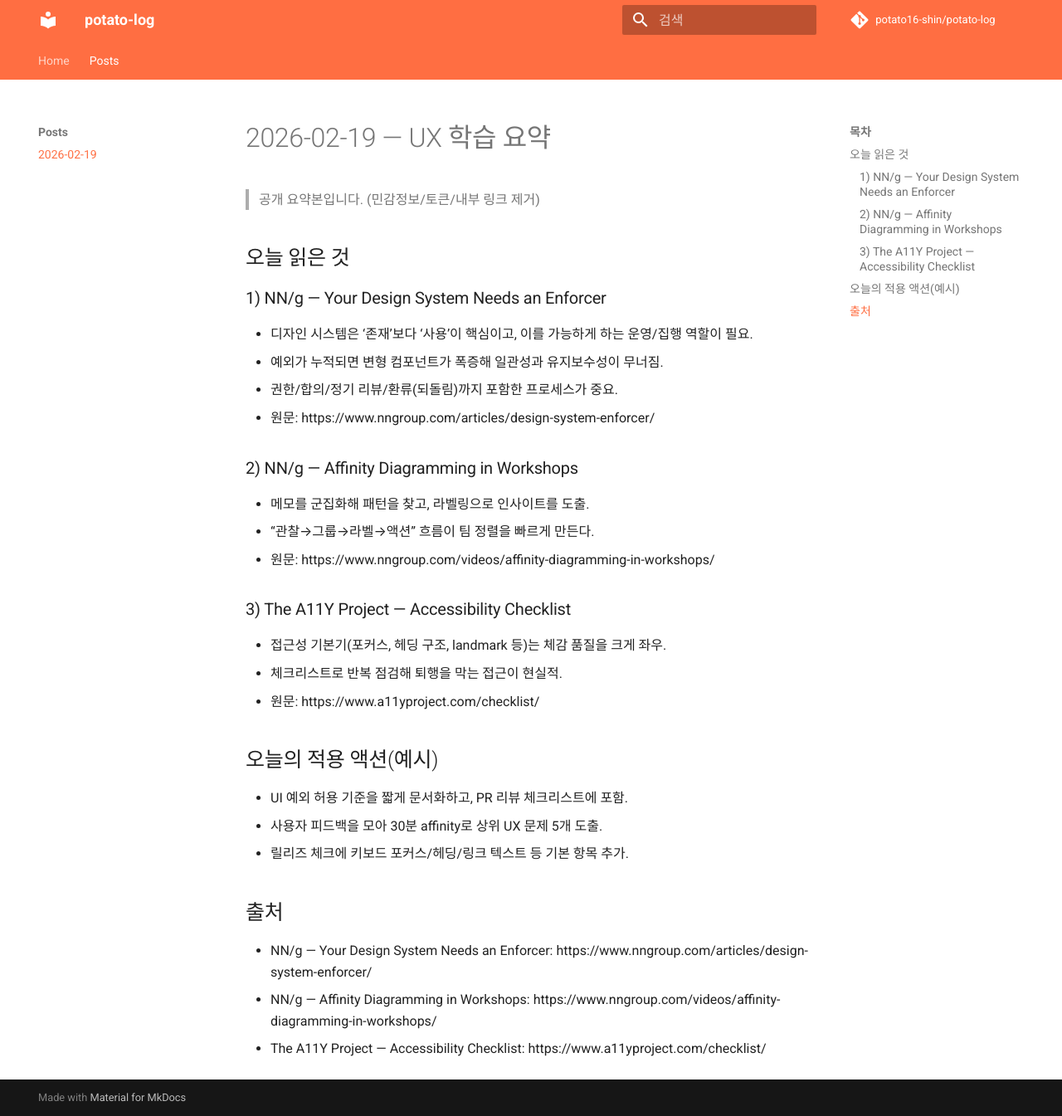
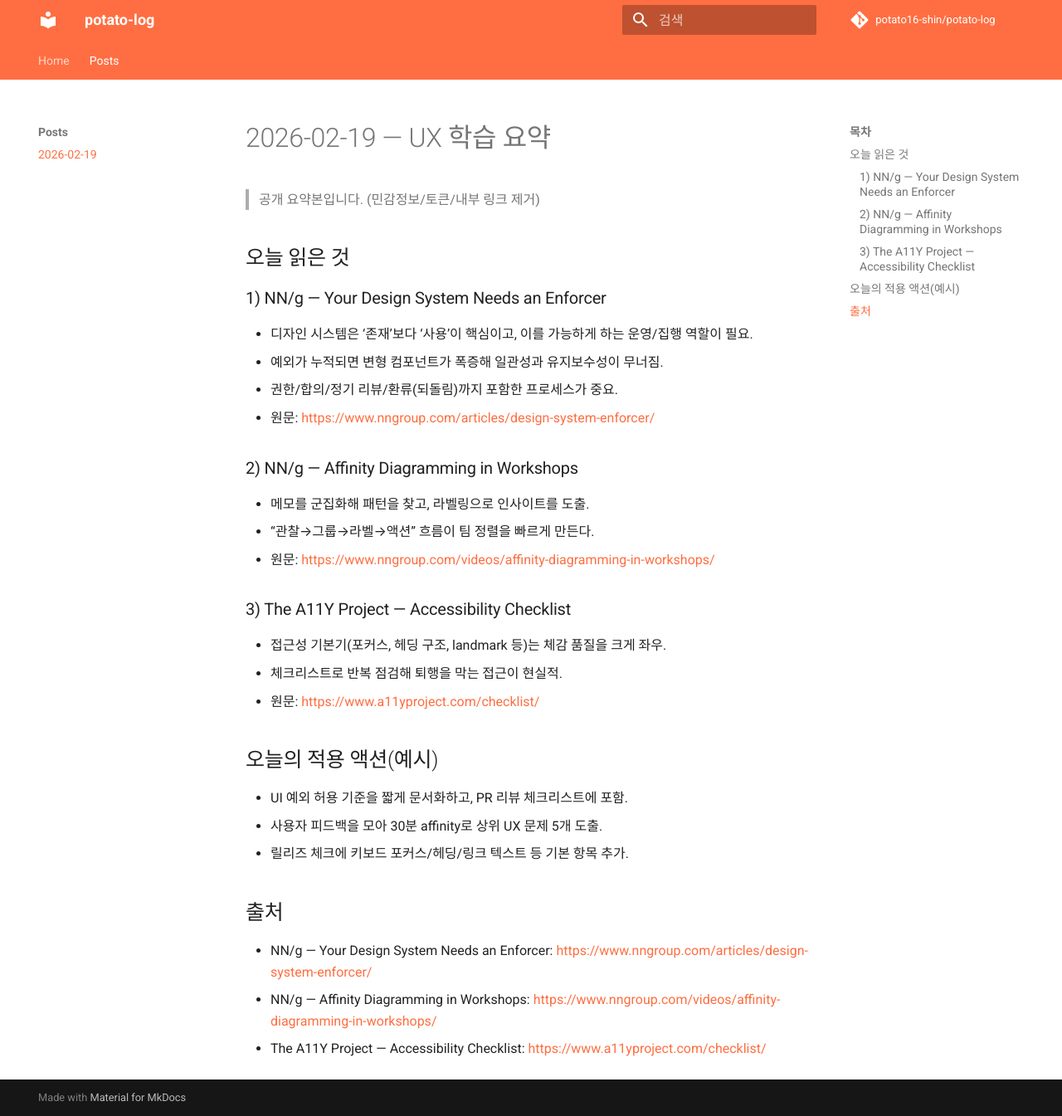
Before and after one commit to potato16-shin/potato-log, an MkDocs documentation site: the page built from docs/posts/2026-02-19.md, in a window 1280 px wide and 1345 px high. Shown: the whole window at 83% size. Built offline with MkDocs 1.6.1 and Material for MkDocs 9.7.7, drawn with Linux system fonts in a browser that asks for light colours; comment, search, counter and statistics services are not loaded.

Commit message:
Fix: make source URLs clickable

```diff
--- a/docs/posts/2026-02-19.md
+++ b/docs/posts/2026-02-19.md
@@ -8,17 +8,17 @@
 - 디자인 시스템은 ‘존재’보다 ‘사용’이 핵심이고, 이를 가능하게 하는 운영/집행 역할이 필요.
 - 예외가 누적되면 변형 컴포넌트가 폭증해 일관성과 유지보수성이 무너짐.
 - 권한/합의/정기 리뷰/환류(되돌림)까지 포함한 프로세스가 중요.
-- 원문: https://www.nngroup.com/articles/design-system-enforcer/
+- 원문: <https://www.nngroup.com/articles/design-system-enforcer/>
 
 ### 2) NN/g — Affinity Diagramming in Workshops
 - 메모를 군집화해 패턴을 찾고, 라벨링으로 인사이트를 도출.
 - “관찰→그룹→라벨→액션” 흐름이 팀 정렬을 빠르게 만든다.
-- 원문: https://www.nngroup.com/videos/affinity-diagramming-in-workshops/
+- 원문: <https://www.nngroup.com/videos/affinity-diagramming-in-workshops/>
 
 ### 3) The A11Y Project — Accessibility Checklist
 - 접근성 기본기(포커스, 헤딩 구조, landmark 등)는 체감 품질을 크게 좌우.
 - 체크리스트로 반복 점검해 퇴행을 막는 접근이 현실적.
-- 원문: https://www.a11yproject.com/checklist/
+- 원문: <https://www.a11yproject.com/checklist/>
 
 ## 오늘의 적용 액션(예시)
 - UI 예외 허용 기준을 짧게 문서화하고, PR 리뷰 체크리스트에 포함.
@@ -26,6 +26,6 @@
 - 릴리즈 체크에 키보드 포커스/헤딩/링크 텍스트 등 기본 항목 추가.
 
 ## 출처
-- NN/g — Your Design System Needs an Enforcer: https://www.nngroup.com/articles/design-system-enforcer/
-- NN/g — Affinity Diagramming in Workshops: https://www.nngroup.com/videos/affinity-diagramming-in-workshops/
-- The A11Y Project — Accessibility Checklist: https://www.a11yproject.com/checklist/
+- NN/g — Your Design System Needs an Enforcer: <https://www.nngroup.com/articles/design-system-enforcer/>
+- NN/g — Affinity Diagramming in Workshops: <https://www.nngroup.com/videos/affinity-diagramming-in-workshops/>
+- The A11Y Project — Accessibility Checklist: <https://www.a11yproject.com/checklist/>
```
